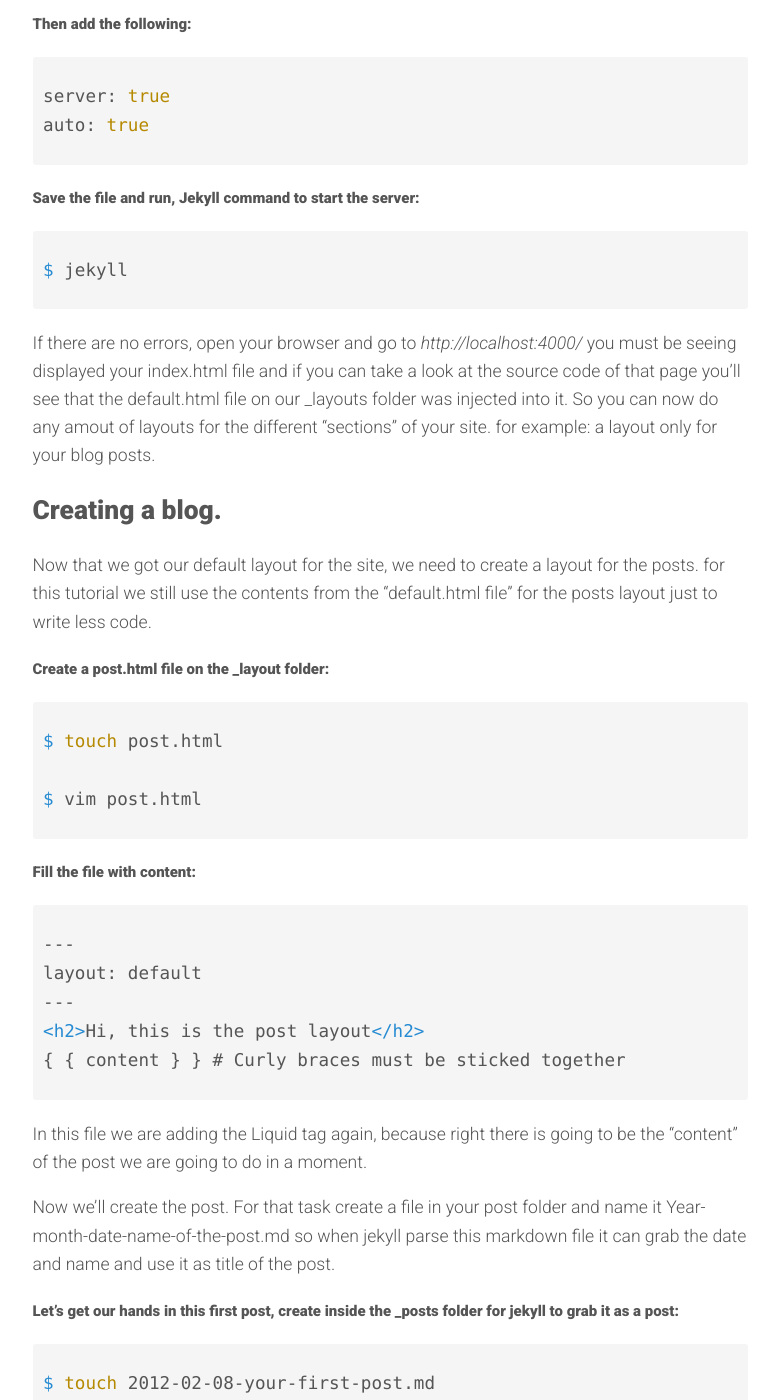
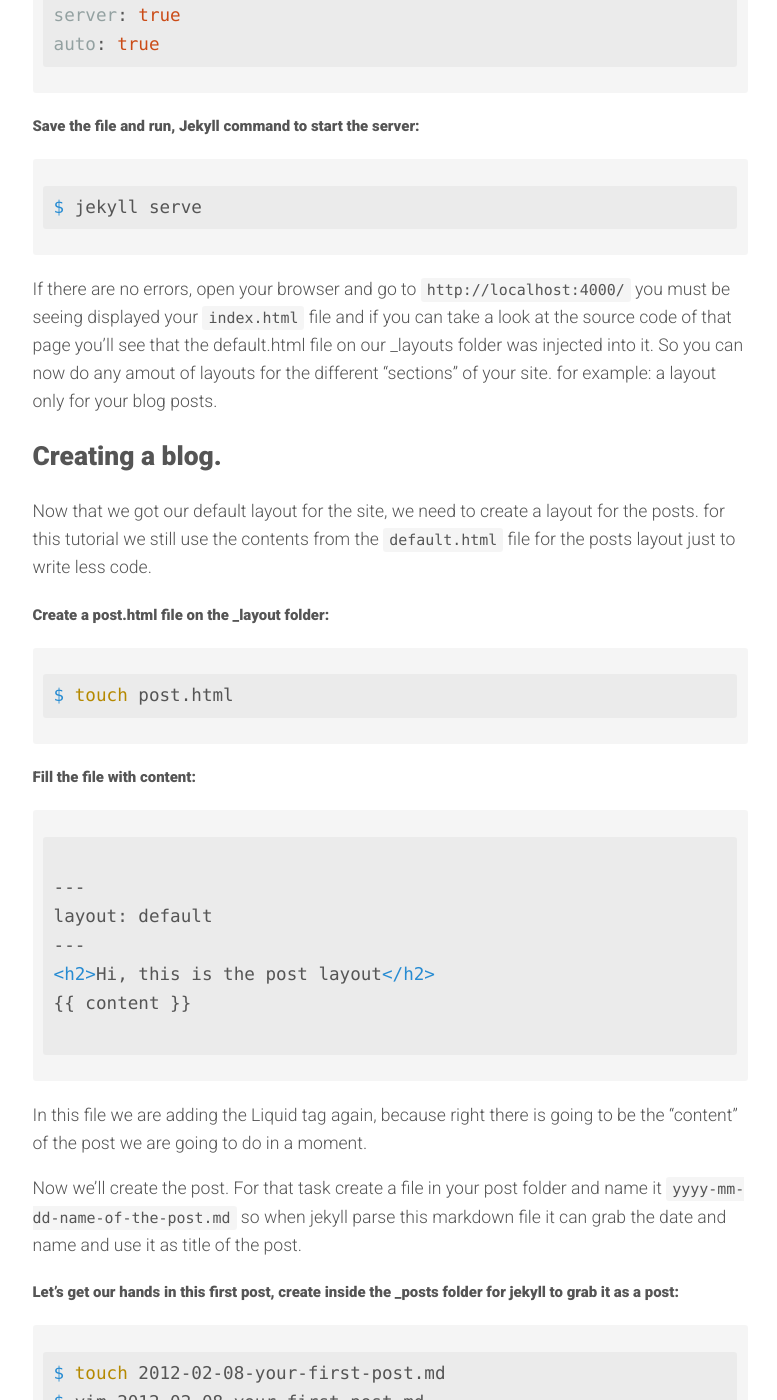
Before and after one commit to albertogg/albertogg.github.com, a Jekyll site: the page built from _posts/2012-02-10-jekyll-github-pages-blog-tutorial.markdown, in a window 1280 px wide and 1400 px high, scrolled down 4331 px. Shown: the whole window, without its empty margins (250-1027 px from the left). Built offline with Jekyll 4.4.1, drawn with Linux system fonts in a browser that asks for light colours; nearby versions of some CDN libraries; Markdown is read by kramdown in place of the engine named in the settings; comment, search, counter and statistics services are not loaded; some of the changed text lies outside the part shown.

Commit message:
fix some things in the first post of all times

````diff
--- a/_posts/2012-02-10-jekyll-github-pages-blog-tutorial.markdown
+++ b/_posts/2012-02-10-jekyll-github-pages-blog-tutorial.markdown
@@ -11,81 +11,94 @@
 
 ## So, How I did this jekyll site?
 
-This site is runing on [Github Pages][github] and is using [Jekyll][jekyll] for the layouts and blog posts. In this post I will guide you through the steps for you to build your own site using jekyll.
+This site is runing on [Github Pages][github] and is using [Jekyll][jekyll] for
+the layouts and blog posts. In this post I will guide you through the steps for
+you to build your own site using jekyll.
 
 ### Let's start from the beginning what's Jekyll?
 
-"Jekyll is a simple, blog aware, static site generator. It takes a template directory (representing the raw form of a website), runs it through Textile or Markdown and Liquid converters, and spits out a complete, static website suitable for serving with Apache or your favorite web server" and it was made by Tom Preston-Werner, Nick Quaranto, and many awesome contributors! THANKS!
+"Jekyll is a simple, blog aware, static site generator. It takes a template
+directory (representing the raw form of a website), runs it through Textile or
+Markdown and Liquid converters, and spits out a complete, static website
+suitable for serving with Apache or your favorite web server" and it was made by
+Tom Preston-Werner, Nick Quaranto, and many awesome contributors! THANKS!
 
-For this post if you are on a MacBook *(like me)* I will assume you have Xcode4.x, Apple "Command line tools" or [osx-gcc-installer][gcc] as we are going compile some things that are needed *(ruby 1.9.3 for example)*. We'll be using the Terminal a lot for this tutorial, so every time you see code starting with a dollar sign ($) it's a terminal command.
+For this post if you are on a MacBook *(like me)* I will assume you have
+Xcode4.x, Apple "Command line tools" or [osx-gcc-installer][gcc] as we are going
+compile some things that are needed *(ruby 1.9.3 for example)*. We'll be using
+the Terminal a lot for this tutorial, so every time you see code starting with a
+dollar sign ($) it's a terminal command.
 
-For the first step before using [Jekyll][jekyll] you need to be sure you have Ruby installed, version 1.9.2+ is recommended. If you don't have it, try installing it via [rbenv][rbenv] with [ruby-build][build] plugin (I think it's the easiest way to do it) or any other way.
+For the first step before using [Jekyll][jekyll] you need to be sure you have
+Ruby installed, version 1.9.2+ is recommended. If you don't have it, try
+installing it via [rbenv][rbenv] with [ruby-build][build] plugin (I think it's
+the easiest way to do it) or any other way.
 
-At this moment the latest version of ruby is (1.9.3-p194) so we'll be using that. Fire up the Terminal.app and start installing.
+At this moment the latest version of ruby is (1.9.3-p194) so we'll be using
+that. Fire up the Terminal.app and start installing.
 
 ##### Installing ruby with rbenv and ruby-build:
-{% highlight bash %}
 
+```bash
 $ rbenv install 1.9.3-p194
+```
 
-{% endhighlight %}
 
 ##### If all went well, install jekyll gem with this command:
-{% highlight bash %}
 
+
+```bash
 $ gem install jekyll
+$ rbenv rehash
+```
 
-$ rbenv rehash
-
-{% endhighlight %}
-
-**note:** *rbenv rehash* will refresh the gems in your current open Terminal.app, if you prefer you can close and open the Terminal to achieve the same result.
+**note:** *rbenv rehash* will refresh the gems in your current open
+Terminal.app, if you prefer you can close and open the Terminal to achieve the
+same result.
 
 ###At this point, you are ready to start your blog aware, static site.
 
-First start by creating your project directory. Inside the directory folder jekyll needs some specific folders to work you can read about [here][usage], but for this tutorial we'll be using 3 and a configuration file to be exact.
+First start by creating your project directory. Inside the directory folder
+jekyll needs some specific folders to work you can read about [here][usage], but
+for this tutorial we'll be using 3 and a configuration file to be exact.
 
 ##### Creating the project directory and the inside folders:
-{% highlight bash %}
 
+```bash
 $ mkdir my-site/ && cd my-site/
-
 $ mkdir _layouts _posts _site
-
 $ touch _config.yml
-
-{% endhighlight %}
+```
 
 ## Making the site.
 
-I hope that you already have created the directoy of your project and the _layouts, _posts, _site folders with _config.yml file inside the project.
+I hope that you already have created the directoy of your project and the
+`_layouts`, `_posts`, `_site` folders with `_config.yml` file inside the
+project.
 
 ##### If you do, you'll have a folder structure alike:
 
-{% highlight bash %}
-
+```bash
 my-site
 ├── _config.yml
 ├── _layouts
 ├── _posts
 └── _site
+```
 
-{% endhighlight %}
-
-Now we are going to create our base "layout" (default.html) to use it inside the index.html file. Using vim we are going to create and edit our "base layout".
+Now we are going to create our base "layout" (default.html) to use it inside the
+index.html file. Using vim we are going to create and edit our "base layout".
 
 ##### Create the "base layout" called default.html inside the _layout folder we previously created:
-{% highlight bash %}
 
+```bash
 $ touch default.html
-
-$ vim default.html
-
-{% endhighlight %}
+```
 
 ##### Fill the default.html layout with this basic html5 structure.
-{% highlight html %}
 
+```html
+{% raw %}
 <!DOCTYPE html>
 <html>
 <head>
@@ -96,108 +109,113 @@
     <h1>Hi, I'm the default.html file</h1>
   </header>
   <section>
-      { { content } } # Curly braces must be sticked together
+      {{ content }}
   </section>
   <footer>
       <p> this is my site </p>
   </footer>
 </body>
 </html>
+{% endraw %}
+```
 
-{% endhighlight %}
-
-**note:** *curly braces must be sticked together but at the moment jekyll is having problems with the liquid "raw" tag, for that reason we will display a pair of separate curly braces "{ {" instead of the correct ones.*
-
-As you notice, there is a Liquid tag "*{ { content } }*" this tag is used to inject data on to the page. What this means is that if we call "default.html" layout in a whatever.html file; the whatever.html will contain all page structure inside out default.html layout, this way we will save writing this over and over again.
+As you notice, there is a Liquid tag `{% raw %}{{ content }}{% endraw %}` this
+tag is used to inject data on to the page. What this means is that if we call
+"default.html" layout in a whatever.html file; the whatever.html will contain
+all page structure inside out `default.html` layout, this way we will save
+writing this over and over again.
 
 So now let's create an index.html for our main site page.
 
 ##### Create the index.html:
-{% highlight bash %}
 
+```bash
 $ touch index.html
-
-$ vim index.html
-
-{% endhighlight %}
+```
 
 ##### Then we will call the default.html layout inside the index.html file and add some content to it:
-{% highlight html %}
 
+```html
 ---
 layout: default
 ---
 
 <h2>Hi, this is index.html</h2>
-{% endhighlight %}
+```
 
-Before trying this page in the browser, lets give jekyll a minimum configuration for starting the server and displaying the page.
+Before trying this page in the browser, lets give jekyll a minimum configuration
+for starting the server and displaying the page.
 
 ##### Create the _config.yml file in the root of your project directory if you haven't:
-{% highlight bash %}
 
+```bash
 $ vim _config.yml
-
-{% endhighlight %}
+```
 
 ##### Then add the following:
-{% highlight bash %}
 
+```yaml
 server: true
 auto: true
-
-{% endhighlight %}
+```
 
 ##### Save the file and run, Jekyll command to start the server:
-{% highlight bash %}
 
-$ jekyll
+```bash
+$ jekyll serve
+```
 
-{% endhighlight %}
-
-If there are no errors, open your browser and go to *http://localhost:4000/* you must be seeing displayed your index.html file and if you can take a look at the source code of that page you'll see that the default.html file on our _layouts folder was injected into it. So you can now do any amout of layouts for the different "sections" of your site. for example: a layout only for your blog posts.
+If there are no errors, open your browser and go to `http://localhost:4000/` you
+must be seeing displayed your `index.html` file and if you can take a look at
+the source code of that page you'll see that the default.html file on our
+_layouts folder was injected into it. So you can now do any amout of layouts for
+the different "sections" of your site. for example: a layout only for your blog
+posts.
 
 ### Creating a blog.
-Now that we got our default layout for the site, we need to create a layout for the posts. for this tutorial we still use the contents from the "default.html file" for the posts layout just to write less code.
+
+Now that we got our default layout for the site, we need to create a layout for
+the posts. for this tutorial we still use the contents from the `default.html`
+file for the posts layout just to write less code.
 
 ##### Create a post.html file on the _layout folder:
-{% highlight bash %}
 
+```bash
 $ touch post.html
-
-$ vim post.html
-
-{% endhighlight %}
+```
 
 ##### Fill the file with content:
-{% highlight html %}
 
+```html
+{% raw %}
 ---
 layout: default
 ---
 <h2>Hi, this is the post layout</h2>
-{ { content } } # Curly braces must be sticked together
+{{ content }}
+{% endraw %}
+```
 
-{% endhighlight %}
+In this file we are adding the Liquid tag again, because right there is going to
+be the "content" of the post we are going to do in a moment.
 
-In this file we are adding the Liquid tag again, because right there is going to be the "content" of the post we are going to do in a moment.
-
-Now we'll create the post. For that task create a file in your post folder and name it Year-month-date-name-of-the-post.md so when jekyll parse this markdown file it can grab the date and name and use it as title of the post.
+Now we'll create the post. For that task create a file in your post folder and
+name it `yyyy-mm-dd-name-of-the-post.md` so when jekyll parse this markdown file
+it can grab the date and name and use it as title of the post.
 
 ##### Let's get our hands in this first post, create inside the _posts folder for jekyll to grab it as a post:
-{% highlight bash %}
 
+```bash
 $ touch 2012-02-08-your-first-post.md
+$ vim 2012-02-08-your-first-post.md
+```
 
-$ vim 2012-02-08-your-first-post.md
-
-{% endhighlight %}
-
-**note:** the file extension for the post file we are creating is *markdown*, so checkout the syntax if you have any doubt.
+**note:** the file extension for the post file we are creating is *markdown*, so
+checkout the syntax if you have any doubt.
 
 ##### Add some content to it:
-{% highlight bash %}
 
+```bash
 ---
 layout:   post
 ---
@@ -205,51 +223,58 @@
 ## First post
 
 hi, first post.
+```
 
-{% endhighlight %}
-
-At this point we are almost ready, to view our post. Jekyll will add it dynamically to the blog page. In our case the blog page with the new entry will be the index.html file.
+At this point we are almost ready, to view our post. Jekyll will add it
+dynamically to the blog page. In our case the blog page with the new entry will
+be the `index.html` file.
 
 To display the entry we have to add some code to the index.hmlt file.
 
 ##### Open index.html and add the following:
-{% highlight html %}
 
+```html
+{% raw %}
 <ul>
-  { % for post in site.posts % } # Curly braces and the percentage sign must
-                                 # be sticked together.
+  {% for post in site.posts %}
   <li>
-    <span> { { post.date | date: "%B %e, %Y" } } </span>
-      <a href="{ { post.url } }">{ { post.title } }</a>
+    <span> {{ post.date | date: "%B %e, %Y" }} </span>
+      <a href="{{ post.url }}">{{ post.title }}</a>
   </li>
-  { % endfor % }
+  {% endfor %}
 </ul>
+{% endraw %}
+```
 
-{% endhighlight %}
+That block of code, will create a unordered list and cycle inside the _post
+folder and add the posts as elements of the list with the date, url and title.
+As of now you can enter to your index.html to view the post.
 
-**note:** *curly braces and the percentage sign must be sticked together but at the moment jekyll is having problems with the liquid "raw" tag, for that reason we will display separate curly braces and the percentage sign "{ %" instead of the correct ones.*
-
-That block of code, will create a unordered list and cycle inside the _post folder and add the posts as elements of the list with the date, url and title. As of now you can enter to your index.html to view the post.
-
-**note:** you can modify your _config.yml file to change the permalink and add some customization to your configuration as explained [Here][custom]. the permalink is the way that the URL points to a blog entry. Jekyll provides support for building flexible site URL's and the [wiki][perma] of permalinks show us what can we do with it. the default URL is something like this:
+**note:** you can modify your _config.yml file to change the permalink and add
+some customization to your configuration as explained [Here][custom]. the
+permalink is the way that the URL points to a blog entry. Jekyll provides
+support for building flexible site URL's and the [wiki][perma] of permalinks
+show us what can we do with it. The default URL is something like this:
 
 ##### Default jekyll permalink:
-{% highlight bash %}
 
+```yaml
 permalink: /:year/:month/:day/:title --> /2009/04/29/slap-chop.html
+```
 
-{% endhighlight %}
 
 ##### But if you notice this site (my site) I've changed a bit, to:
-{% highlight bash %}
 
+```yaml
 permalink: /blog/:title --> /blog/slap-chop.html
+```
 
-{% endhighlight %}
+I hope you got the hang of jekyll and be able to work your own site with it,
+because it's pretty cool. Feel free to fork my site but please don't use the
+content of the `_posts` folder without my permission.
 
-I hope you got the hang of jekyll and be able to work your own site with it, because it's pretty cool. Feel free to fork my site but please don't use the content of the _posts folder without my permission.
-
-To host the site with [Github Pages][github] just follow the [tutorial][instructions] and you will be setup with your new site.
+To host the site with [Github Pages][github] just follow the
+[tutorial][instructions] and you will be setup with your new site.
 
 ###### *last modification: 2012-09-22*
 
````
